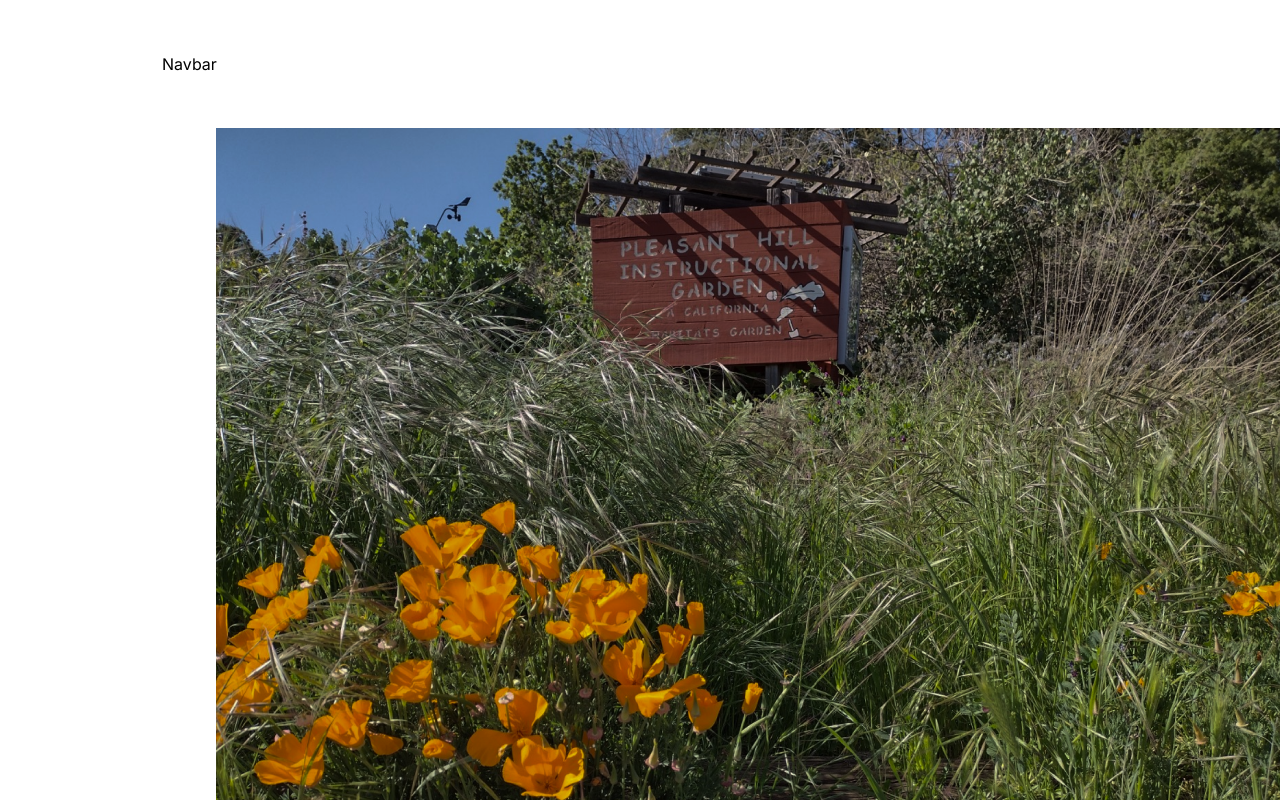
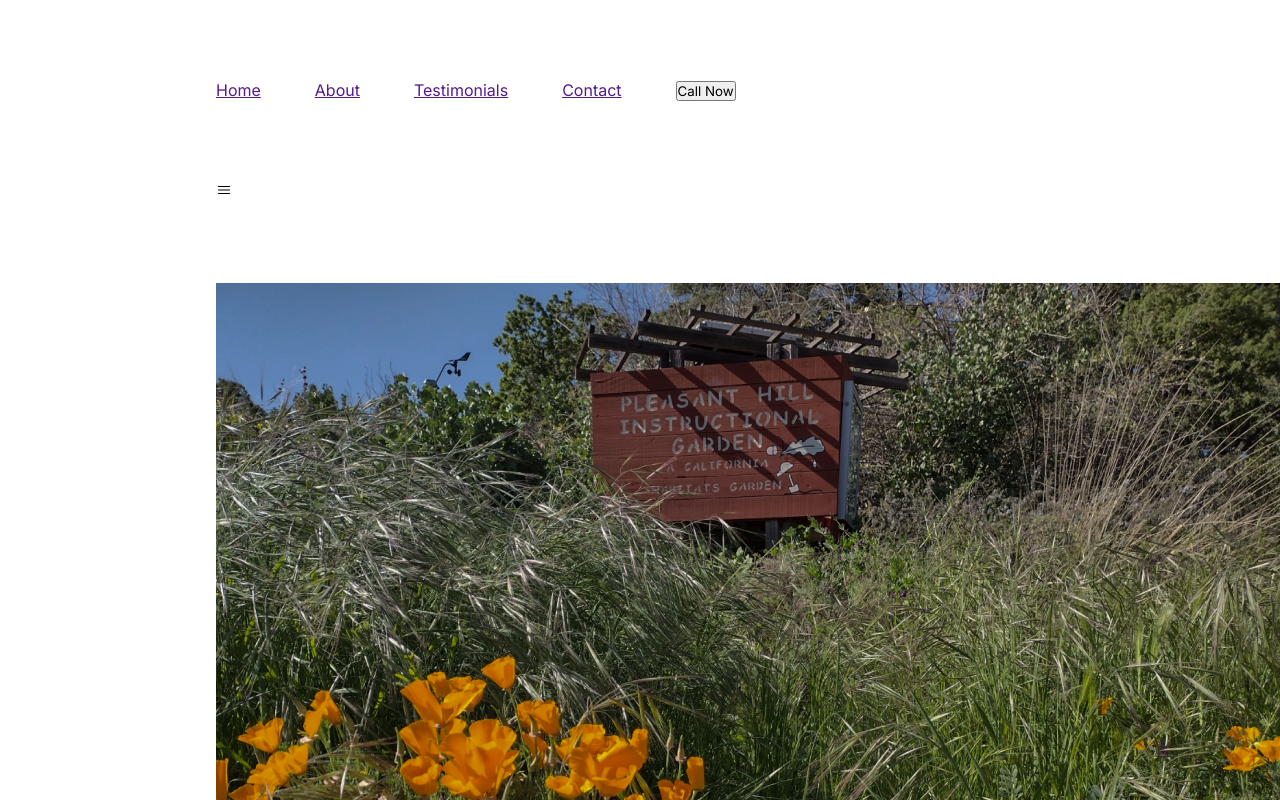
Before and after one commit to ramitaarora/phig-website, a React (Create React App) app in the folder my-react-app/: page / in a window 1280 px wide. Shown: the top 800 px of the page. Built offline with nearby package versions, Linux system fonts and the light colour scheme; a web font is replaced by a local one.

Commit message:
updated html for navbar

```diff
--- a/my-react-app/src/components/Navbar.jsx
+++ b/my-react-app/src/components/Navbar.jsx
@@ -1,4 +1,5 @@
 import React, { useState } from "react"
+import Logo from "../assets/Logo.png"
 import { HiOutlineBars3 } from "react-icons/hi2"
 import Box from "@mui/material/Box";
 import Drawer from "@mui/material/Drawer";
@@ -14,9 +15,62 @@ import CommentRoundedIcon from "@mui/icons-material/CommentRounded";
 import PhoneRoundedIcon from "@mui/icons-material/PhoneRounded";
 
 const Navbar = () => {
+    const [openMenu, setOpenMenu] = useState(false);
+  const menuOptions = [
+    {
+      text: "About Us",
+      icon: <HomeIcon />,
+    },
+    {
+      text: "Our Approach",
+      icon: <InfoIcon />,
+    },
+    {
+      text: "News",
+      icon: <CommentRoundedIcon />,
+    },
+    {
+      text: "Get Involved",
+      icon: <PhoneRoundedIcon />,
+    },
+  ]
 
     return (
-    <div>Navbar</div>
+        <nav>
+        <div className="nav-logo-container">
+
+        </div>
+        <div className="navbar-links-container">
+          <a href="">Home</a>
+          <a href="">About</a>
+          <a href="">Testimonials</a>
+          <a href="">Contact</a>
+          <button className="primary-button">Call Now</button>
+        </div>
+        <div className="navbar-menu-container">
+          <HiOutlineBars3 onClick={() => setOpenMenu(true)} />
+        </div>
+        <Drawer open={openMenu} onClose={() => setOpenMenu(false)} anchor="right">
+          <Box
+            sx={{ width: 250 }}
+            role="presentation"
+            onClick={() => setOpenMenu(false)}
+            onKeyDown={() => setOpenMenu(false)}
+          >
+            <List>
+              {menuOptions.map((item) => (
+                <ListItem key={item.text} disablePadding>
+                  <ListItemButton>
+                    <ListItemIcon>{item.icon}</ListItemIcon>
+                    <ListItemText primary={item.text} />
+                  </ListItemButton>
+                </ListItem>
+              ))}
+            </List>
+            <Divider />
+          </Box>
+        </Drawer>
+      </nav>
   )
 }
 
```
